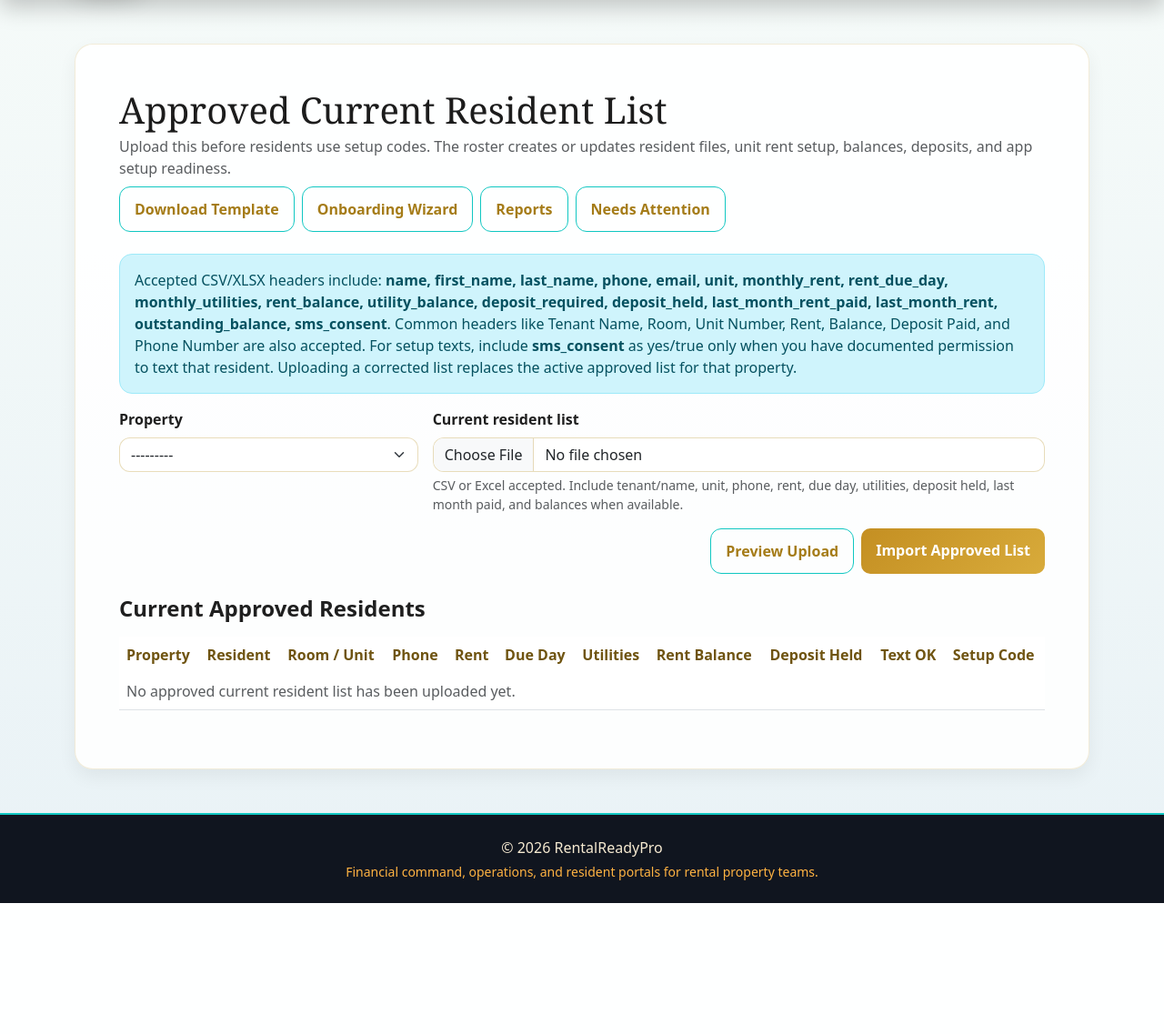
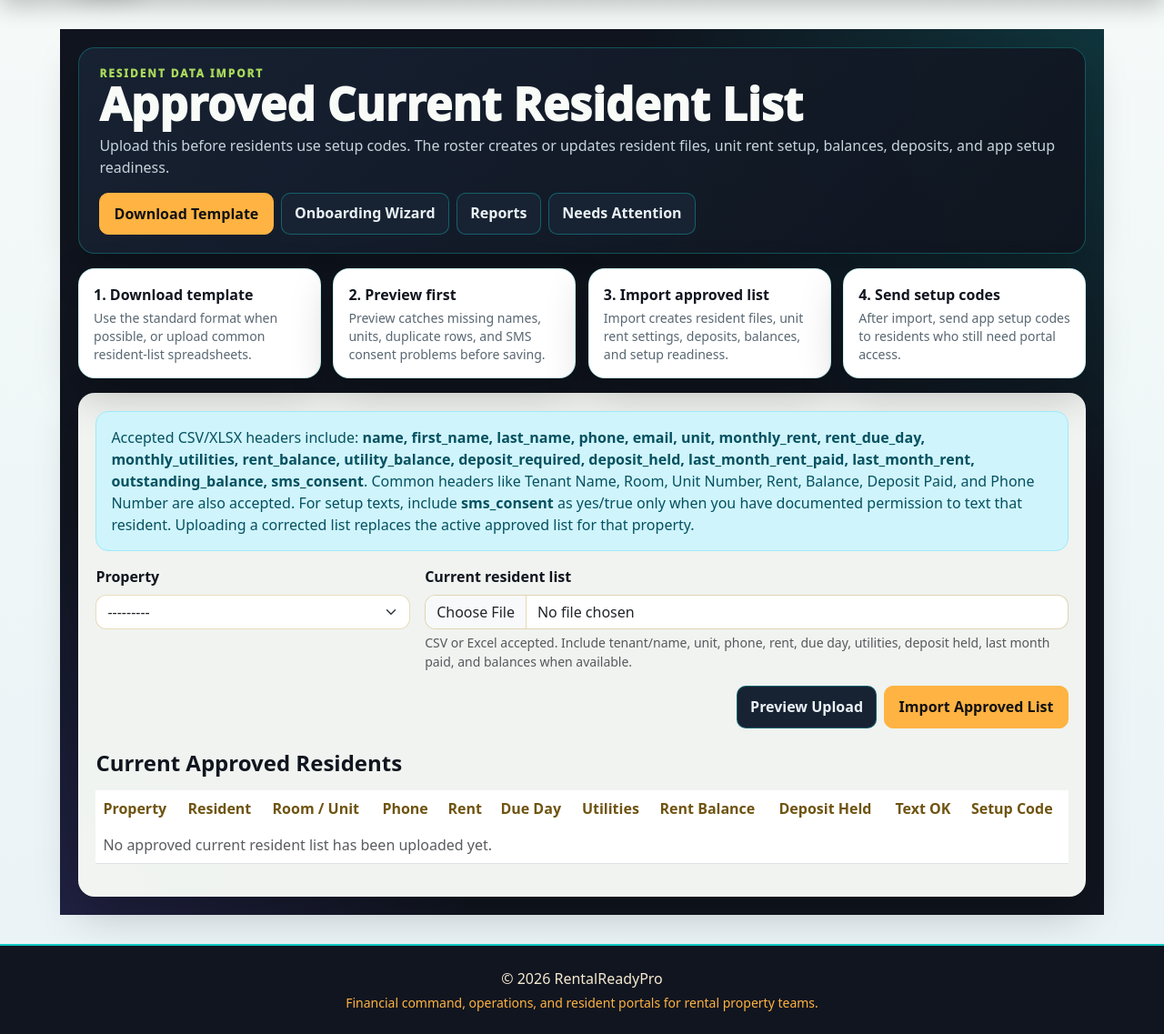
Before and after one commit to BowlingLegacy/rentlogic, a Django app: page /landlord-dashboard/current-resident-roster/ in a window 1280 px wide. Shown: the part 86-1223 px from the top of the page at 91% size. Before the commit the page ends 1079 px from the top, so only its background shows below. Run offline with Django 5.2, Linux system fonts and the light colour scheme; the visitor is signed in with stand-in values (Sample User, id 1); data that the repository does not hold is empty.

Commit message:
Polish resident roster import page

```diff
--- a/templates/current_resident_roster_upload.html
+++ b/templates/current_resident_roster_upload.html
@@ -2,21 +2,116 @@
 {% load formatting %}
 {% block content %}
 
-<div class="soft-card p-4 p-md-5">
-    <div class="d-flex justify-content-between align-items-start flex-wrap gap-2 mb-4">
+<style>
+.roster-shell {
+    background:
+        radial-gradient(circle at top right, rgba(16,199,194,.18), transparent 34%),
+        radial-gradient(circle at bottom left, rgba(118,100,255,.16), transparent 30%),
+        #10151f;
+    color: #f8fbf7;
+    margin: -1rem;
+    min-height: 100vh;
+    padding: 1.25rem;
+}
+.roster-head,
+.roster-card,
+.roster-step {
+    border-radius: 18px;
+    box-shadow: 0 18px 48px rgba(0,0,0,.22);
+}
+.roster-head {
+    background: linear-gradient(135deg, rgba(23,34,51,.98), rgba(16,21,31,.94));
+    border: 1px solid rgba(16,199,194,.32);
+    margin-bottom: 1rem;
+    padding: 1.2rem 1.4rem;
+}
+.roster-kicker {
+    color: #a9d95b;
+    font-size: .74rem;
+    font-weight: 950;
+    letter-spacing: 2px;
+    text-transform: uppercase;
+}
+.roster-title {
+    color: #f8fbf7;
+    font-size: clamp(2rem, 4vw, 3.1rem);
+    font-weight: 950;
+    line-height: 1;
+}
+.roster-card {
+    background: rgba(248,251,247,.97);
+    border: 1px solid rgba(255,255,255,.16);
+    color: #10151f;
+    padding: 1.15rem;
+}
+.roster-steps {
+    display: grid;
+    gap: .85rem;
+    grid-template-columns: repeat(4, minmax(0, 1fr));
+    margin-bottom: 1rem;
+}
+.roster-step {
+    background: #fff;
+    border: 1px solid rgba(16,199,194,.2);
+    color: #10151f;
+    padding: 1rem;
+}
+.roster-step strong { display: block; margin-bottom: .3rem; }
+.roster-step span { color: #596772; display: block; font-size: .88rem; line-height: 1.4; }
+.btn-owner {
+    background: #ffb342;
+    border: 1px solid #ffb342;
+    border-radius: 10px;
+    color: #111;
+    display: inline-flex;
+    font-weight: 900;
+    padding: .65rem .95rem;
+    text-decoration: none;
+}
+.btn-owner:hover { background: #f2a52c; color: #111; }
+.btn-dark-soft {
+    background: #172233;
+    border: 1px solid rgba(16,199,194,.38);
+    border-radius: 10px;
+    color: #eaf2f5;
+    font-weight: 800;
+    padding: .6rem .9rem;
+    text-decoration: none;
+}
+.btn-dark-soft:hover { background: #223149; color: #10c7c2; }
+@media (max-width: 992px) {
+    .roster-steps { grid-template-columns: repeat(2, minmax(0, 1fr)); }
+}
+@media (max-width: 576px) {
+    .roster-steps { grid-template-columns: 1fr; }
+}
+</style>
+
+<div class="roster-shell">
+    <div class="roster-head d-flex justify-content-between align-items-start flex-wrap gap-3">
         <div>
-            <h1 class="section-title mb-1">Approved Current Resident List</h1>
-            <p class="text-muted mb-0">
+            <div class="roster-kicker">Resident Data Import</div>
+            <h1 class="roster-title mb-2">Approved Current Resident List</h1>
+            <p class="mb-0" style="color:#c6d4dc;">
                 Upload this before residents use setup codes. The roster creates or updates resident files, unit rent setup, balances, deposits, and app setup readiness.
             </p>
         </div>
         <div class="d-flex gap-2 flex-wrap">
-            <a href="{% url 'current_resident_roster_template' %}" class="message-btn">Download Template</a>
-            <a href="{% url 'owner_onboarding_wizard' %}" class="message-btn">Onboarding Wizard</a>
-            <a href="{% url 'custom_reports' %}" class="message-btn">Reports</a>
-            <a href="{% url 'landlord_attention' %}" class="message-btn">Needs Attention</a>
+            <a href="{% url 'current_resident_roster_template' %}" class="btn-owner">Download Template</a>
+            <a href="{% url 'owner_onboarding_wizard' %}" class="btn-dark-soft">Onboarding Wizard</a>
+            <a href="{% url 'custom_reports' %}" class="btn-dark-soft">Reports</a>
+            <a href="{% url 'landlord_attention' %}" class="btn-dark-soft">Needs Attention</a>
         </div>
     </div>
+
+    <section class="roster-steps">
+        <article class="roster-step"><strong>1. Download template</strong><span>Use the standard format when possible, or upload common resident-list spreadsheets.</span></article>
+        <article class="roster-step"><strong>2. Preview first</strong><span>Preview catches missing names, units, duplicate rows, and SMS consent problems before saving.</span></article>
+        <article class="roster-step"><strong>3. Import approved list</strong><span>Import creates resident files, unit rent settings, deposits, balances, and setup readiness.</span></article>
+        <article class="roster-step"><strong>4. Send setup codes</strong><span>After import, send app setup codes to residents who still need portal access.</span></article>
+    </section>
+
+<div class="roster-card">
 
     {% if messages %}
         {% for message in messages %}
@@ -48,13 +143,13 @@
             </div>
         </div>
         <div class="d-flex justify-content-end gap-2 flex-wrap mt-3">
-            <button type="submit" name="action" value="preview" class="message-btn">Preview Upload</button>
-            <button type="submit" name="action" value="import" class="gold-btn">Import Approved List</button>
+            <button type="submit" name="action" value="preview" class="btn-dark-soft">Preview Upload</button>
+            <button type="submit" name="action" value="import" class="btn-owner">Import Approved List</button>
         </div>
     </form>
 
     {% if roster_preview %}
-        <section class="soft-card p-3 p-md-4 mb-4">
+        <section class="roster-card p-3 p-md-4 mb-4">
             <div class="d-flex justify-content-between align-items-start flex-wrap gap-2 mb-3">
                 <div>
                     <h2 class="h4 fw-bold mb-1">Upload Preview</h2>
@@ -161,5 +256,6 @@
         </table>
     </div>
 </div>
+</div>
 
 {% endblock %}
```
